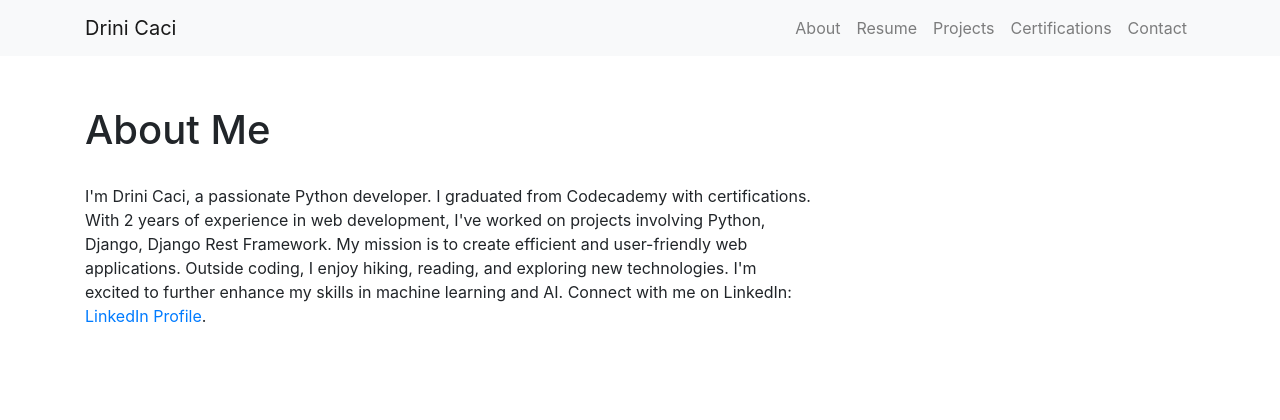
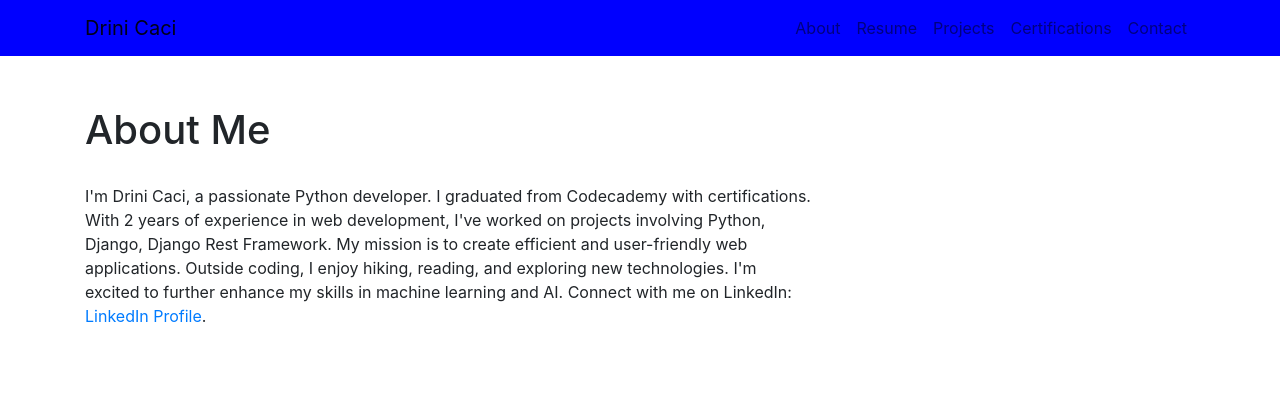
Before and after one commit to Drini23/folio, a Django app: page / in a window 1280 px wide. Shown: the top 420 px of the page. Run offline with Django 4.2, Linux system fonts and the light colour scheme; data comes from the database, SQL or seed files in the repository; some libraries are stand-ins or nearby versions.

Commit message:
nav color

```diff
--- a/folio/templates/folio/home.html
+++ b/folio/templates/folio/home.html
@@ -14,7 +14,7 @@
 
         /* Styling for the navbar */
         .navbar {
-            background-color: #f8f9fa; /* Change background color */
+            background-color: blue; /* Change background color */
         }
 
         /* Styling for section headers */
```
